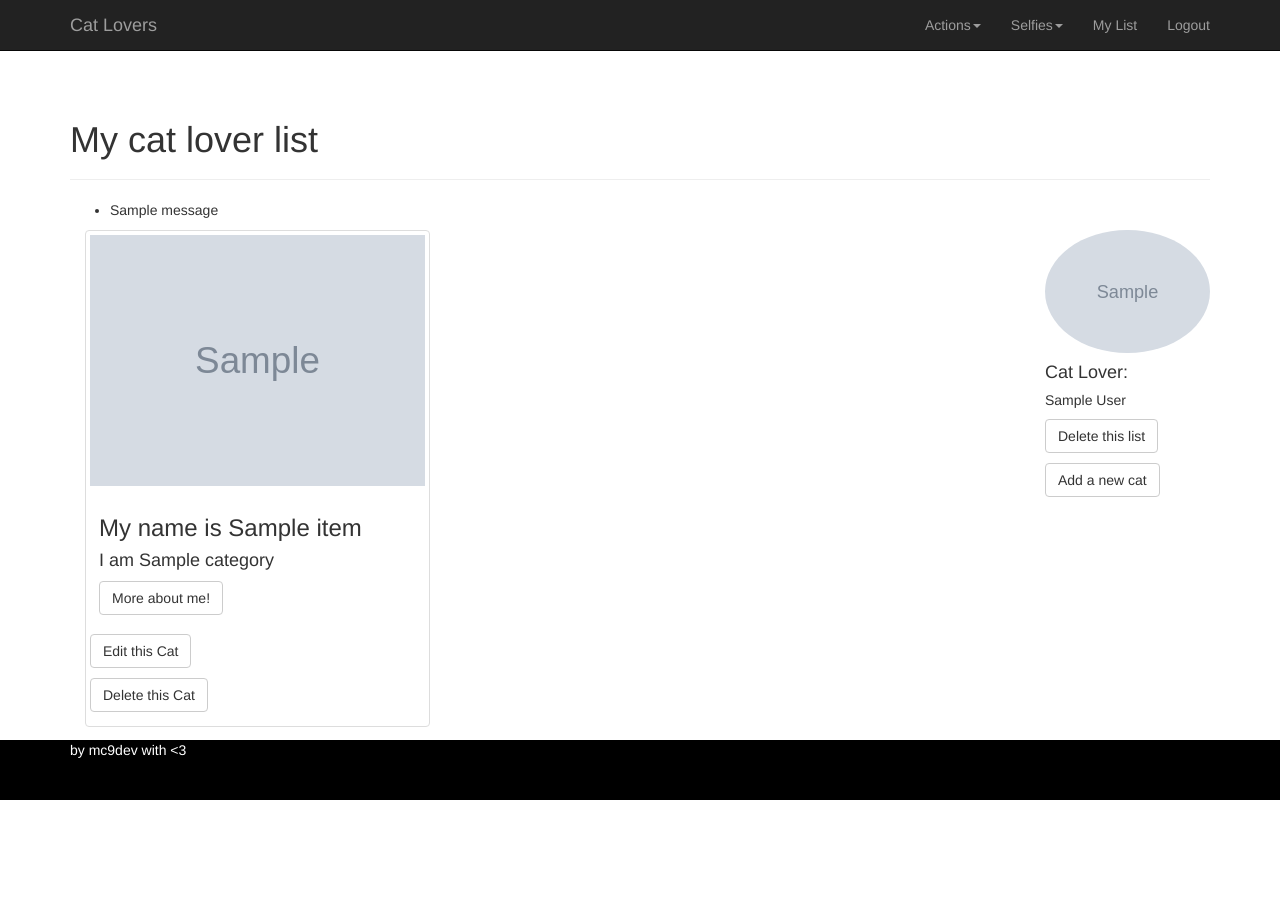
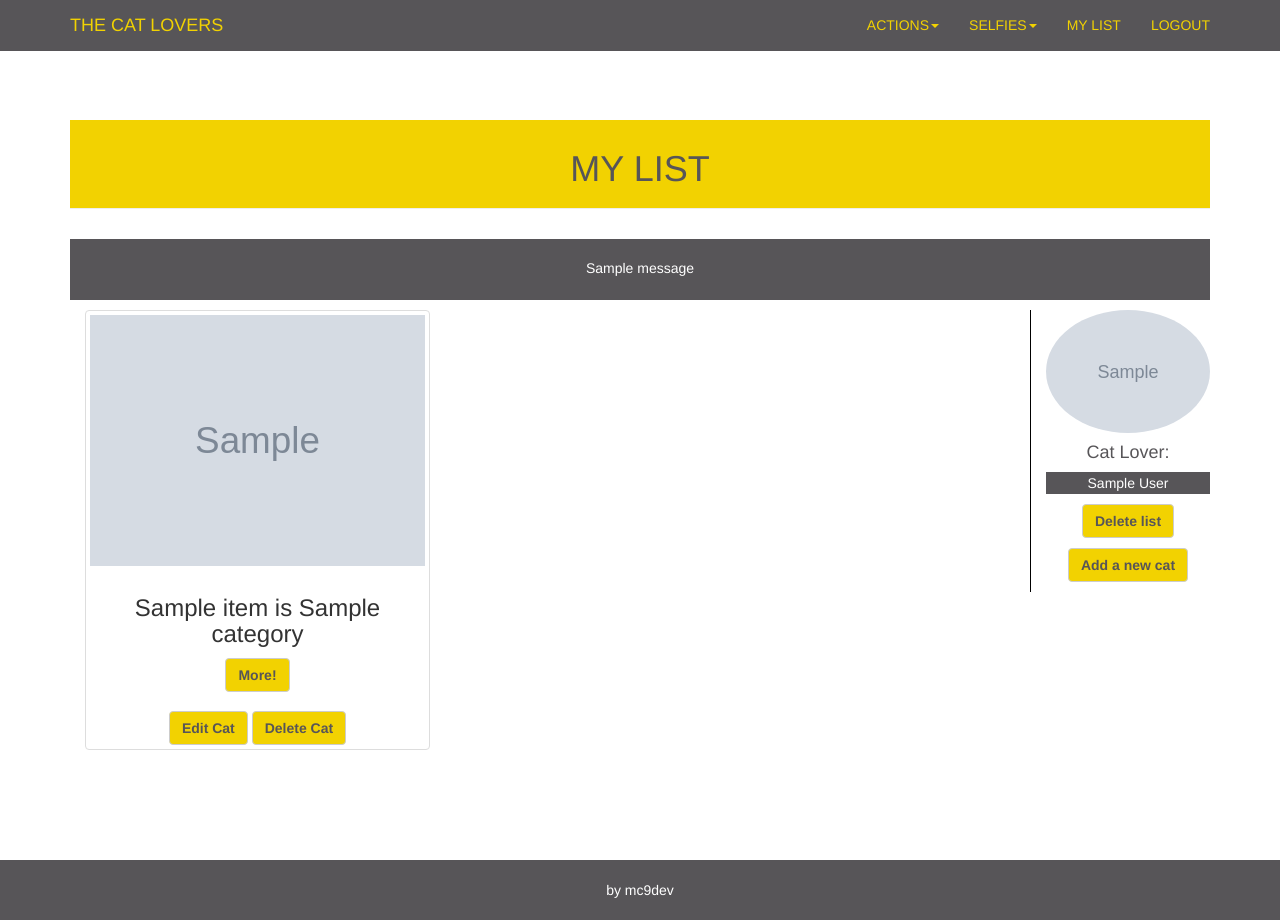
Before and after one commit to mc4rol9/item-catalog, a Flask app: page /catlover/1/ in a window 1280 px wide. Before the commit the page ends 800 px from the top, so only its background shows below. Run offline with Flask 2, Linux system fonts and the light colour scheme; the visitor is signed in with stand-in values (Sample User, id 1); tables that the repository leaves empty hold one stand-in row (values such as "Sample post"); grey boxes marked "Sample" are stand-in pictures; one stand-in notice (Sample message) is shown; some libraries are stand-ins or nearby versions.

Commit message:
Add style

```diff
--- a/catalog/static/style.css
+++ b/catalog/static/style.css
@@ -1,18 +1,116 @@
+/*
+ css style
+*/
+
 html {
 	position: relative;
 	min-height: 100%;
 }
 
 body {
+	color: #575558;
 	padding-top: 80px;
+	padding-bottom: 100px;
 	margin-bottom: 50px;
+}
+
+.user {
+	border-left: 0.5px solid #000;
+}
+
+.align-center {
+	text-align: center;
+}
+
+.about-txt {
+	padding: 2%;
+	background-color: #eee;
+}
+
+h1,
+h2,
+h4,
+h6 {
+	color: #575558;
+}
+
+h5 {
+	padding: 2%;
+	color: #fff;
+	background-color: #575558;
+}
+
+
+a {
+	color: #f2d201;
+	background-color: #575558;
+}
+
+a:hover,
+a:focus {
+	color: #fff;
+	text-decoration: none;
 }
 
 .footer {
 	color: #fff;
+	text-align: center;
 	width: 100%;
 	height: 60px;
 	bottom: 0;
+	padding-top: 20px;
 	position: absolute;
-	background-color: #000;
+	background-color: #575558;
 }
+
+.page-header {
+	text-align: center;
+	background-color: #f2d201;
+	padding: 9px;
+}
+
+.page-header h1 {
+	text-transform: uppercase;
+}
+
+.navbar-inverse {
+	background-color: #575558;
+	border-color: #575558;
+}
+
+.navbar-inverse .navbar-brand {
+	color: #f2d201;
+	text-transform: uppercase;
+}
+
+.navbar-inverse .navbar-nav>li>a {
+	color: #f2d201;
+	text-transform: uppercase;
+}
+
+.navbar-inverse .navbar-nav>.open>a,
+.navbar-inverse .navbar-nav>.open>a:hover,
+.navbar-inverse .navbar-nav>.open>a:focus,
+.btn-default {
+	color: #575558;
+	font-weight: bold;
+	background-color: #f2d201;
+}
+
+.btn-default:hover,
+.btn-default:active:hover,
+.btn-default.active:hover,
+.open>.dropdown-toggle.btn-default:hover,
+.btn-default:active:focus,
+.btn-default.active:focus,
+.open>.dropdown-toggle.btn-default:focus,
+.btn-default:active.focus,
+.btn-default.active.focus,
+.open>.dropdown-toggle.btn-default.focuss {
+	color: #fff;
+	background-color: #575558;
+}
+
+.dropdown-menu>li>a {
+	color: #fff;
+}
--- a/catalog/templates/404.html
+++ b/catalog/templates/404.html
@@ -2,8 +2,8 @@
 {% extends "layout.html" %}
 {% block headerpage %}
 <header class="page-header">
-	<h1>I'm sorry, but the cat you're looking for isn't between us yet.</h1>
-	<h2>Why don't you visit one of the adorrrrable cats we have here?</h2>
+	<h1>Oh-Oh! Sorry! Something got wrong!</h1>
+	<h4>Why don't you check one of the adorrrrable cats living here?</h4>
 </header>
 {% endblock headerpage %}
 
--- a/catalog/templates/item_delete.html
+++ b/catalog/templates/item_delete.html
@@ -18,10 +18,9 @@
 		{% endif %}
 		<br><br>
 		<form action="{{url_for('deleteItem', item_id=item.id)}}" method='post'>
-			<input type="submit" value="Delete">
+			<input type="submit" value="Bye Cat" class="btn btn-default">
+			<a href="{{url_for('showItem', item_id=item.id)}}" class="btn btn-default">Cancel</a>
 		</form>
-
-		<a href="{{url_for('showList', user_id=item.user.id)}}">Cancel</a>
 	</section>
 </main>
 {% endblock content %}
--- a/catalog/templates/item_edit.html
+++ b/catalog/templates/item_edit.html
@@ -14,6 +14,7 @@
 		{% elif item.picture_url != none %}
 		<img src="{{item.picture_url}}" alt="cat picture" class="img-responsive">
 		{% endif %}
+		<br><br>
 		<form action="{{url_for('editItem', item_id=item.id)}}" method='post' enctype="multipart/form-data">
 			<div class="form-group">
 			    <label for="catName">Cat's name</label>
--- a/catalog/templates/layout.html
+++ b/catalog/templates/layout.html
@@ -15,11 +15,11 @@
     	<!-- normalize css -->
 		<link rel="stylesheet" src="//normalize-css.googlecode.com/svn/trunk/normalize-css">
 
+		<!-- Bootstrap -->
+	    <link href="/static/bootstrap/css/bootstrap.min.css" rel="stylesheet">
+
     	<!-- Custom Styles -->
     	<link rel="stylesheet" href="/static/style.css">
-
-		<!-- Bootstrap -->
-	    <link href="/static/bootstrap/css/bootstrap.min.css" rel="stylesheet">
 
 	    <!-- HTML5 shim and Respond.js for IE8 support of HTML5 elements and media queries -->
 	    <!-- WARNING: Respond.js doesn't work if you view the page via file:// -->
@@ -39,7 +39,7 @@
 						<span class="icon-bar"></span>
 						<span class="icon-bar"></span>
 					</button>
-					<a class="navbar-brand" href="{{url_for('mainPage')}}">Cat Lovers</a>
+					<a class="navbar-brand" href="{{url_for('mainPage')}}">The Cat Lovers</a>
 				</div>
 
 				<!-- Collect the nav links for toggling -->
@@ -70,7 +70,7 @@
 				          	</ul>
 			        	</li>
 			        	{% if 'username' not in session %}
-			        	<li><a href="{{url_for('loginPage')}}">Signin/Login</a></li>
+			        	<li><a href="{{url_for('loginPage')}}">Signin | Login</a></li>
                         {% else %}
 			        	<li><a href="{{url_for('myList')}}">My List</a></li>
 			        	<li><a href="{{url_for('logout')}}">Logout</a></li>
@@ -86,14 +86,12 @@
 			{% endblock headerpage %}
 			<!-- where to show the flash messages -->
 			<section class="row">
-				<div class="col-xs-12">
+				<div class="col-xs-12 align-center">
 				{% with messages = get_flashed_messages() %}
 					{% if messages %}
-					<ul>
 					{% for message in messages %}
-						<li>{{message}}</li>
+					<h5 class="flash-msg">{{ message }}</h5>
 					{% endfor %}
-					</ul>
 					{% endif %}
 				{% endwith %}
 				</div>
@@ -103,9 +101,11 @@
 			{% endblock content %}
 		</div>
 
-		<footer class="footer">
-			<div class="container">
-				<p>by mc9dev with <3</p>
+		<footer class="footer container">
+			<div class="row">
+				<div class="col-xs-8 col-xs-offset-2">
+					<p>by mc9dev</p>
+				</div>
 			</div>
 		</footer>
 		<!-- Scripts -->
--- a/catalog/templates/list.html
+++ b/catalog/templates/list.html
@@ -2,7 +2,7 @@
 {% extends "layout.html" %}
 {% block headerpage %}
 <header class="page-header">
-	<h1>My cat lover list</h1>
+	<h1>My list</h1>
 </header>
 {% endblock headerpage %}
 
@@ -12,42 +12,39 @@
 	{% if items %}
 	{% for item in items %}
 	<div class="col-sm-6">
-		<div class="thumbnail">
+		<div class="thumbnail align-center">
 			{% if item.picture_filename != none %}
 			<img src="{{url_for('show_image', filename=item.picture_filename)}}" alt="cat picture" class="img-responsive">
 			{% elif item.picture_url != none %}
 			<img src="{{item.picture_url}}" alt="cat picture" class="img-responsive">
 			{% endif %}
-			<div class="caption">
-				<h3>My name is {{ item.name }}</h3>
-				<h4>I am {{ item.category.name }}</h4>
-				<p><a href="{{url_for('showItem', item_id=item.id)}}" class="btn btn-default" role="button">More about me!</a></p>
+			<div class="caption align-center">
+				<h3 class="align-center"><span class="cat-name">{{ item.name }}</span> is {{ item.category.name }}</h3>
+				<p><a href="{{url_for('showItem', item_id=item.id)}}" class="btn btn-default" role="button">More!</a></p>
 			</div>
 			{% if author %}
-			<p>
-				<a href="{{url_for('editItem', item_id=item.id)}}" class="btn btn-default" role="button">Edit this Cat</a>
-			</p>
-			<p>
-				<a href="{{url_for('deleteItem', item_id=item.id)}}" class="btn btn-default" role="button">Delete this Cat</a>
-			</p>
+			<a href="{{url_for('editItem', item_id=item.id)}}" class="btn btn-default" role="button">Edit Cat</a>
+			<a href="{{url_for('deleteItem', item_id=item.id)}}" class="btn btn-default" role="button">Delete Cat</a>
 			{% endif %}
 		</div>
 	</div>
 	{% endfor %}
 	{% else %}
+	<div class="col-sm-6 align-center">
 	<h3>No cats here yet!</h3>
 	{% if author %}
 	<a href="{{url_for('addItem', user_id=user.id)}}" class="btn btn-default" role="button">Add a cat now!</a>
+	</div>
 	{% endif %}
 	{% endif %}
 	</section>
 
-	<section class="col-sm-2 col-sm-offset-2">
+	<section class="col-sm-2 col-sm-offset-2 user align-center">
 		<img src="{{user.picture}}" alt="" class="img-responsive img-circle">
 		<h4>Cat Lover:</h4>
 		<h5>{{ user.name }}</h5>
 		{% if author %}
-		<p><a href="{{url_for('deleteList', user_id=user.id)}}" class="btn btn-default" role="button">Delete this list</a></p>
+		<p><a href="{{url_for('deleteList', user_id=user.id)}}" class="btn btn-default" role="button">Delete list</a></p>
 		<p><a href="{{url_for('addItem', user_id=user.id)}}" class="btn btn-default" role="button">Add a new cat</a></p>
 		{% endif %}
 	</section>
--- a/catalog/templates/list_delete.html
+++ b/catalog/templates/list_delete.html
@@ -14,10 +14,9 @@
 		    Are you sure about it?</h2>
 
 		<form action="{{url_for('deleteList', user_id=user.id)}}" method='post'>
-			<input type="submit" value="Delete">
+			<input type="submit" value="I'm out!" class="btn btn-default">
+			<a href="{{url_for('showList', user_id=user.id)}}" class="btn btn-default">Cancel</a>
 		</form>
-
-		<a href="{{url_for('showList', user_id=user.id)}}">Cancel</a>
 	</section>
 </main>
 {% endblock content %}
--- a/catalog/templates/login.html
+++ b/catalog/templates/login.html
@@ -8,9 +8,9 @@
 {% endblock headerpage %}
 
 {% block content %}
-<main class="row">
+<main class="row align-center">
 	<div class="col-xs-6">
-		<h4>Use your Google+ account</h4>
+		<h4>Use Google+</h4>
 		<!-- Google+ login button authenticate -->
 		<div class="gplusSignin">
 			<span class="g-signin"
@@ -26,7 +26,7 @@
 	</div>
 
 	<div class="col-xs-6">
-		<h4>Use your Facebook account</h4>
+		<h4>Use Facebook</h4>
 		<!-- Facebook login button authenticate-->
 		<fb:login-button size="large" scope="public_profile,email" onlogin="sendTokenToServer();">
 			<a href='javascript:sendTokenToServer()'>Facebook</a>
--- a/catalog/views.py
+++ b/catalog/views.py
@@ -394,10 +394,13 @@ def logout():
     if 'provider' in login_session:
         if login_session['provider'] == 'google':
             gdisconnect()
+            del login_session['gplus_id']
 
         elif login_session['provider'] == 'facebook':
             fbdisconnect()
+            del login_session['facebook_id']
 
+        del login_session['access_token']
         del login_session['username']
         del login_session['email']
         del login_session['picture']
@@ -488,7 +491,7 @@ def deleteList(user_id):
             session.delete(user)
             session.commit()
             flash("Oh! You're no longer a Cat Lover! :-(")
-            return redirect(url_for('mainPage'))
+            return redirect(url_for('logout'))
         else:
             return render_template('list_delete.html',
                                    menuNav=menuNav,
@@ -701,7 +704,11 @@ def deleteItem(item_id):
 @app.errorhandler(404)
 def notFound(exc):
     menuNav = categoryMenu()
-    return render_template('404.html', menuNav=menuNav), 404
+    items = session.query(Item).order_by(desc(Item.id))
+    return render_template('404.html',
+                           menuNav=menuNav,
+                           items=items
+                           ), 404
 
 if __name__ == '__main__':
     app.debug = True
```
Also changed, not shown: catalog/templates/category.html (+3 -5 lines), catalog/templates/index.html (+7 -7 lines), catalog/templates/item.html (+6 -6 lines).
